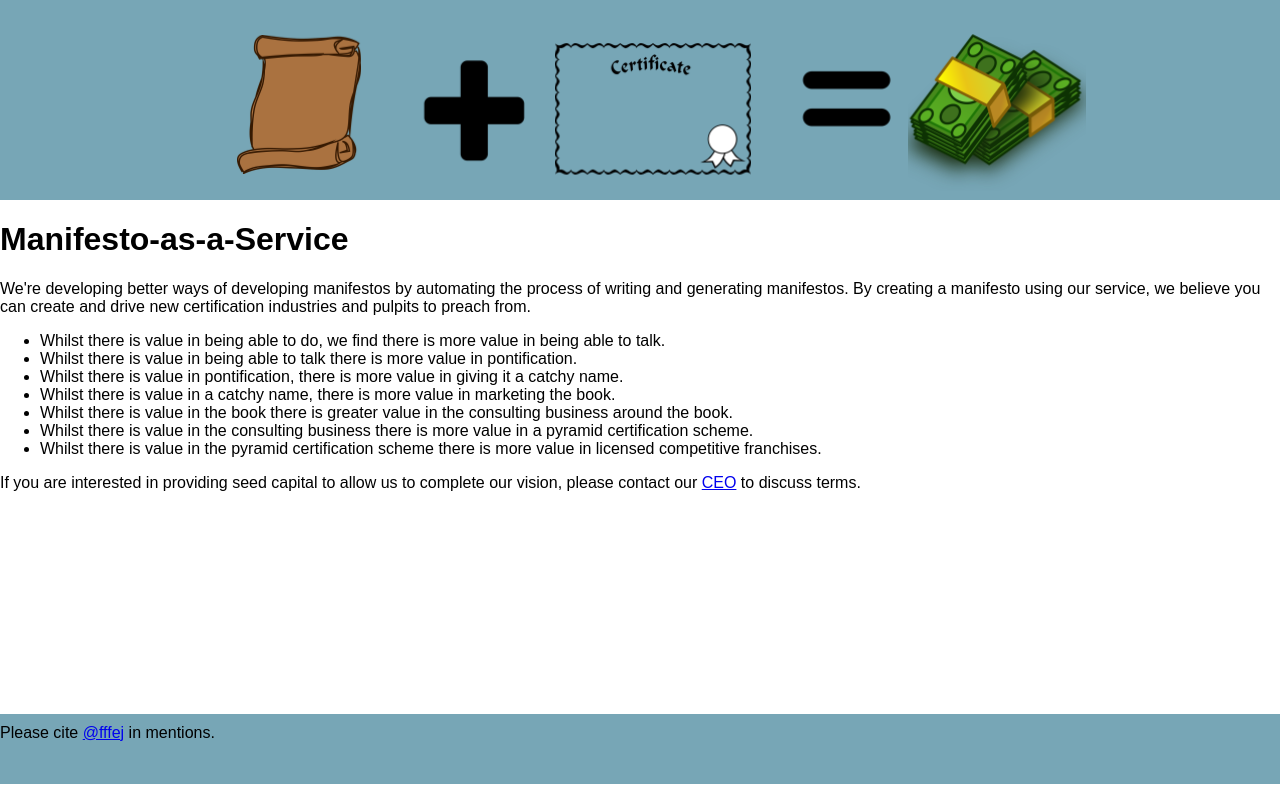
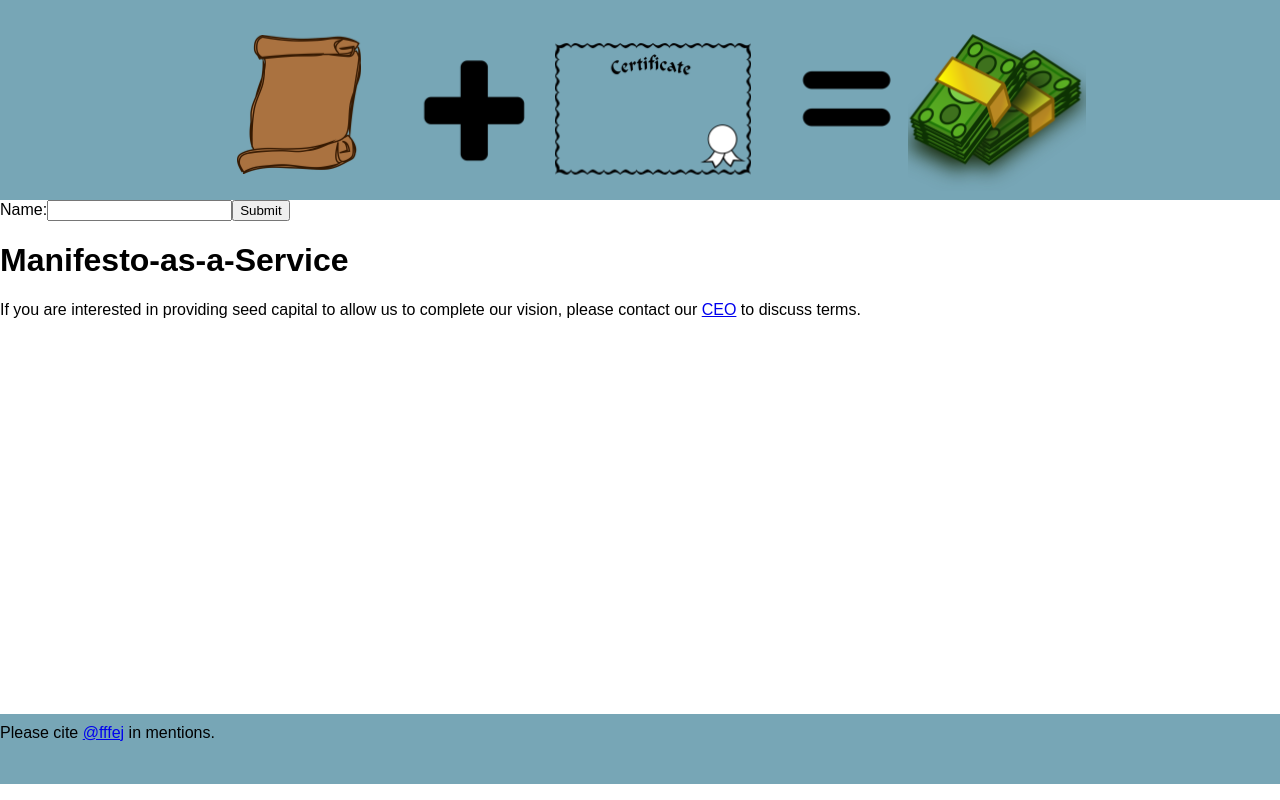
Before and after one commit to fffej/manifestomanifesto, a React (Create React App) app: page / in a window 1280 px wide. Built offline with nearby package versions, Linux system fonts and the light colour scheme.

Commit message:
Simplfy!

```diff
--- a/src/App.js
+++ b/src/App.js
@@ -2,6 +2,7 @@ import React, { Component } from 'react';
 import { Tab, Tabs, TabList, TabPanel } from 'react-tabs';
 import './App.css';
 import banner from './banner.png';
+import BuildManifestoForm from './BuildManifestoForm.js';
 
 class App extends Component {
     render() {
@@ -10,27 +11,18 @@ class App extends Component {
 
       return (
 	      <div className="App">
+
               <div className="App-header">
               <img src={banner} class="App-banner" alt="Banner logo" />
               </div>
 
+	      <div className="App-form">
+	      <BuildManifestoForm />
+	      </div>
+
 	      <div>
               <h1>Manifesto-as-a-Service</h1>
-
-	      <p>We're developing better ways of developing manifestos by automating the process of writing and generating manifestos. By creating a manifesto using our service, we believe you can create and drive new certification industries and pulpits to preach from.</p>
-
-<ul>
-<li>Whilst there is value in being able to do, we find there is more value in being able to talk.</li>
-<li>Whilst there is value in being able to talk there is more value in pontification.</li>
-<li>Whilst there is value in pontification, there is more value in giving it a catchy name.</li>
-<li>Whilst there is value in a catchy name, there is more value in marketing the book.</li>
-<li>Whilst there is value in the book there is greater value in the consulting business around the book.</li>
-<li>Whilst there is value in the consulting business there is more value in a pyramid certification scheme.</li>
-<li>Whilst there is value in the pyramid certification scheme there is more value in licensed competitive franchises.</li>
-</ul>
-
               <p>If you are interested in providing seed capital to allow us to complete our vision, please contact our <a href="mailto:jeff@manifestomanifesto.org">CEO</a> to discuss terms.</p>
-
 	      </div>
 
 	      <p className="App-footer">Please cite <a href="https://www.twitter.com/fffej">@fffej</a> in mentions.</p>
```
Lines whose indentation alone changed are shown as unchanged.
